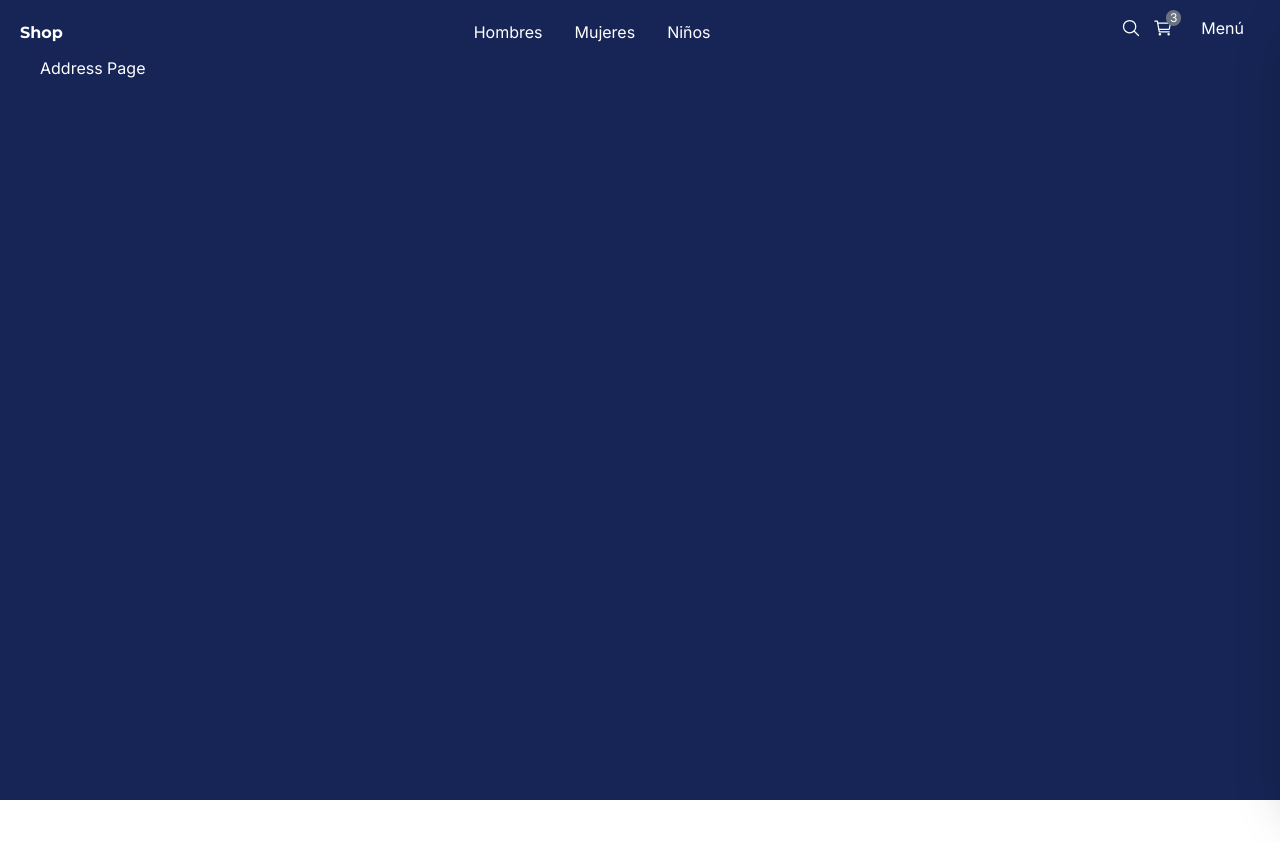
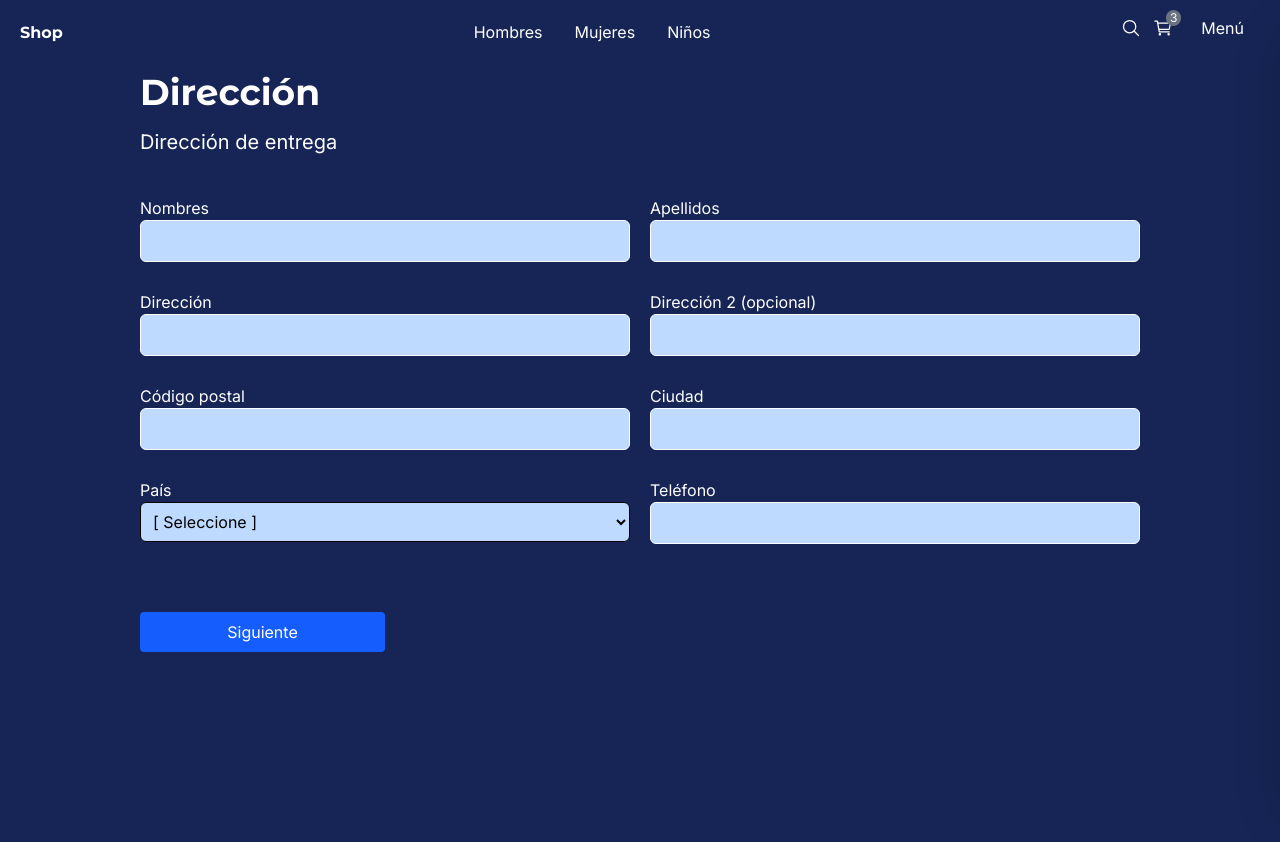
Before and after one commit to Diego2Drm/e-commerce, a Next.js app: page /checkout/address in a window 1280 px wide. Shown: the top 842 px of the page. Before the commit the page ends 800 px from the top, so only its background shows below. Built offline with nearby package versions, Linux system fonts and the light colour scheme.

Commit message:
feat: pantalla  de dirección del cliente

```diff
--- a/app/(shop)/checkout/address/page.tsx
+++ b/app/(shop)/checkout/address/page.tsx
@@ -1,7 +1,98 @@
+import { Title } from '@/app/components';
+import Link from 'next/link';
+
 export default function () {
   return (
-    <div>
-      Address Page
+    <div className="flex flex-col sm:justify-center sm:items-center mb-72 px-10 sm:px-0">
+      <div className="w-full  xl:w-[1000px] flex flex-col justify-center text-left">
+
+        <Title title="Dirección" subtitle="Dirección de entrega" />
+
+        <div className="grid grid-cols-1 gap-2 sm:gap-5 sm:grid-cols-2">
+
+
+          <div className="flex flex-col mb-2">
+            <span>Nombres</span>
+            <input
+              type="text"
+              className="p-2 border rounded-md bg-blue-200"
+            />
+          </div>
+
+          <div className="flex flex-col mb-2">
+            <span>Apellidos</span>
+            <input
+              type="text"
+              className="p-2 border rounded-md bg-blue-200"
+            />
+          </div>
+
+          <div className="flex flex-col mb-2">
+            <span>Dirección</span>
+            <input
+              type="text"
+              className="p-2 border rounded-md bg-blue-200"
+            />
+          </div>
+
+          <div className="flex flex-col mb-2">
+            <span>Dirección 2 (opcional)</span>
+            <input
+              type="text"
+              className="p-2 border rounded-md bg-blue-200"
+            />
+          </div>
+
+
+          <div className="flex flex-col mb-2">
+            <span>Código postal</span>
+            <input
+              type="text"
+              className="p-2 border rounded-md bg-blue-200"
+            />
+          </div>
+
+          <div className="flex flex-col mb-2">
+            <span>Ciudad</span>
+            <input
+              type="text"
+              className="p-2 border rounded-md bg-blue-200"
+            />
+          </div>
+
+          <div className="flex flex-col mb-2">
+            <span>País</span>
+            <select
+              className="p-2 border rounded-md bg-blue-200 text-black"
+            >
+              <option value="">[ Seleccione ]</option>
+              <option value="CRI">Costa Rica</option>
+            </select>
+          </div>
+
+          <div className="flex flex-col mb-2">
+            <span>Teléfono</span>
+            <input
+              type="text"
+              className="p-2 border rounded-md bg-blue-200"
+            />
+          </div>
+
+
+
+          <div className="flex flex-col mb-2 sm:mt-10">
+            <Link
+              href='/checkout'
+              className="btn-primary flex w-full sm:w-1/2 justify-center ">
+              Siguiente
+            </Link>
+          </div>
+
+
+        </div>
+
+      </div>
+
     </div>
-  )
+  );
 }
```
